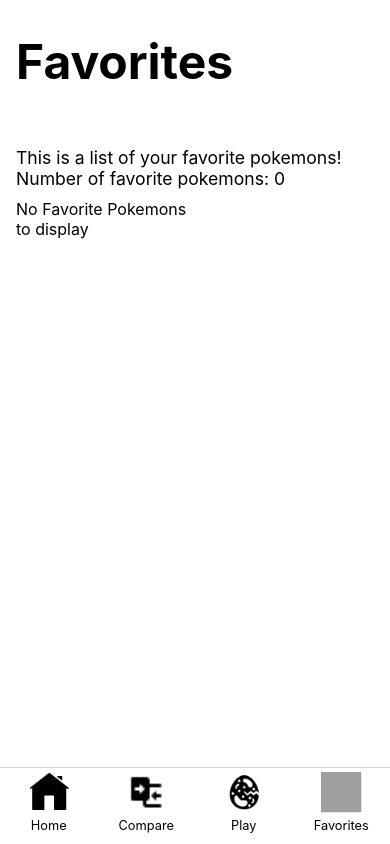
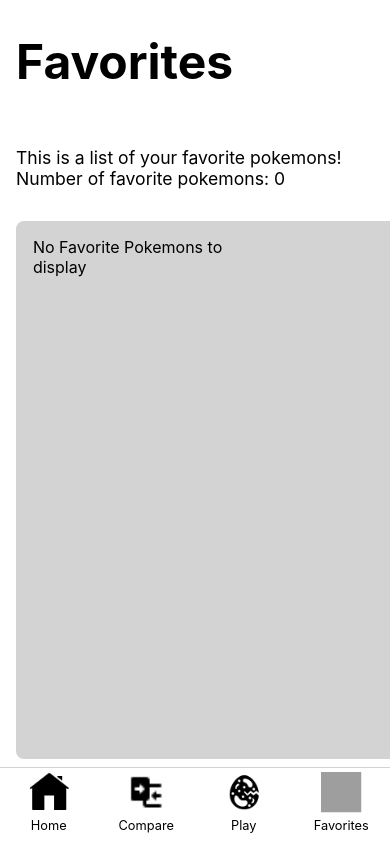
Before and after one commit to Cg9291/pokedex, a React (Create React App) app: page /favorites in a window 390 px wide. Built offline with nearby package versions, Linux system fonts and the light colour scheme; grey boxes are pictures that could not be loaded.

Commit message:
tweaks to favorites-mobiles

```diff
--- a/src/components/homepage/pokemonPictureCards/PokemonPictureCard.tsx
+++ b/src/components/homepage/pokemonPictureCards/PokemonPictureCard.tsx
@@ -248,12 +248,6 @@
 `;
 
 const LoadingAnimation = styled(LoadingSpinnerPrototype)<{ $whereUsed?: string }>`
-    align-self: center;
-    margin-left: auto;
-    margin-right: auto;
-    width: unset; //from prototype
-    min-height: ${(props) =>
-        props.$whereUsed === "searchmodal" ? "30%" : props.$whereUsed === "favorites" ? "100%" : "100%"};
     max-height: ${(props) =>
         props.$whereUsed === "searchmodal" ? "30%" : props.$whereUsed === "favorites" ? "100%" : "100%"};
 `;
--- a/src/components/prototypes/LoadingSpinnerPrototype.tsx
+++ b/src/components/prototypes/LoadingSpinnerPrototype.tsx
@@ -2,6 +2,7 @@
 
 export const LoadingSpinnerPrototype = styled.div`
     width: 50%;
+    margin: auto;
     border: 0.5rem solid grey;
     border-bottom-color: red;
     border-radius: 50%;
--- a/src/pages/Favorites.tsx
+++ b/src/pages/Favorites.tsx
@@ -30,13 +30,10 @@
 }
 const Container = styled(ContainerPrototype)`
     flex-direction: column;
-    max-height: 100%;
-    overflow-y: hidden;
-    padding: 0 0.5rem;
+    flex: 1 0 0;
+    overflow: hidden;
+    padding: 0 1rem;
 
-    @media ${breakpoints.widthsQueries.minWidths.mobileS} {
-        padding: 0 1rem;
-    }
     @media ${breakpoints.widthsQueries.minWidths.laptop} {
         padding: 0 12vw;
         background-color: #1b252f;
@@ -45,26 +42,25 @@
 
 const Wrapper = styled(ContainerPrototype)`
     flex-direction: column;
+    flex: 1 0 0;
     background-color: white;
-
+    overflow: hidden;
     @media ${breakpoints.widthsQueries.minWidths.laptop} {
         position: relative;
         padding: 0 5vw;
     }
 `;
-const FavoritesContainer = styled.div`
+const FavoritesContainer = styled(ContainerPrototype)`
     display: grid;
     grid-template-columns: 1fr 1fr;
-    grid-auto-rows: 15vh;
-    column-gap: 0.8rem;
-    width: 100%;
-    height: max-content;
-    padding: 1vh 0;
-    row-gap: 1vh;
+    grid-auto-rows: max-content;
+    gap: 2.5vw;
+    margin: 1vh 0;
+    padding: 2vh;
     overflow: scroll;
-    @media ${breakpoints.widthsQueries.minWidths.mobileS} {
-        //border: 1px solid grey;
-    }
+    flex: 1 0 0;
+    background-color: lightgrey;
+    border-radius: 8px;
 
     @media ${breakpoints.widthsQueries.minWidths.tablet} {
         grid-auto-rows: 20vh;
@@ -81,6 +77,8 @@
     color: ${typesColors.black};
     font-size: 3em;
     font-weight: bold;
+    flex: 0 0 content;
+    overflow: hidden;
 
     @media ${breakpoints.widthsQueries.minWidths.tablet} {
         margin-left: 0.7rem;
@@ -99,8 +97,10 @@
 const SubTitle = styled.h4`
     color: ${typesColors.black};
     font-size: 1.1em;
-    margin-bottom: 0.1rem;
+    //margin-bottom: 0.1rem;
     font-weight: normal;
+    flex: 0 0 content;
+    overflow: hidden;
 
     @media ${breakpoints.widthsQueries.minWidths.tablet} {
         margin-left: 0.7rem;
```
